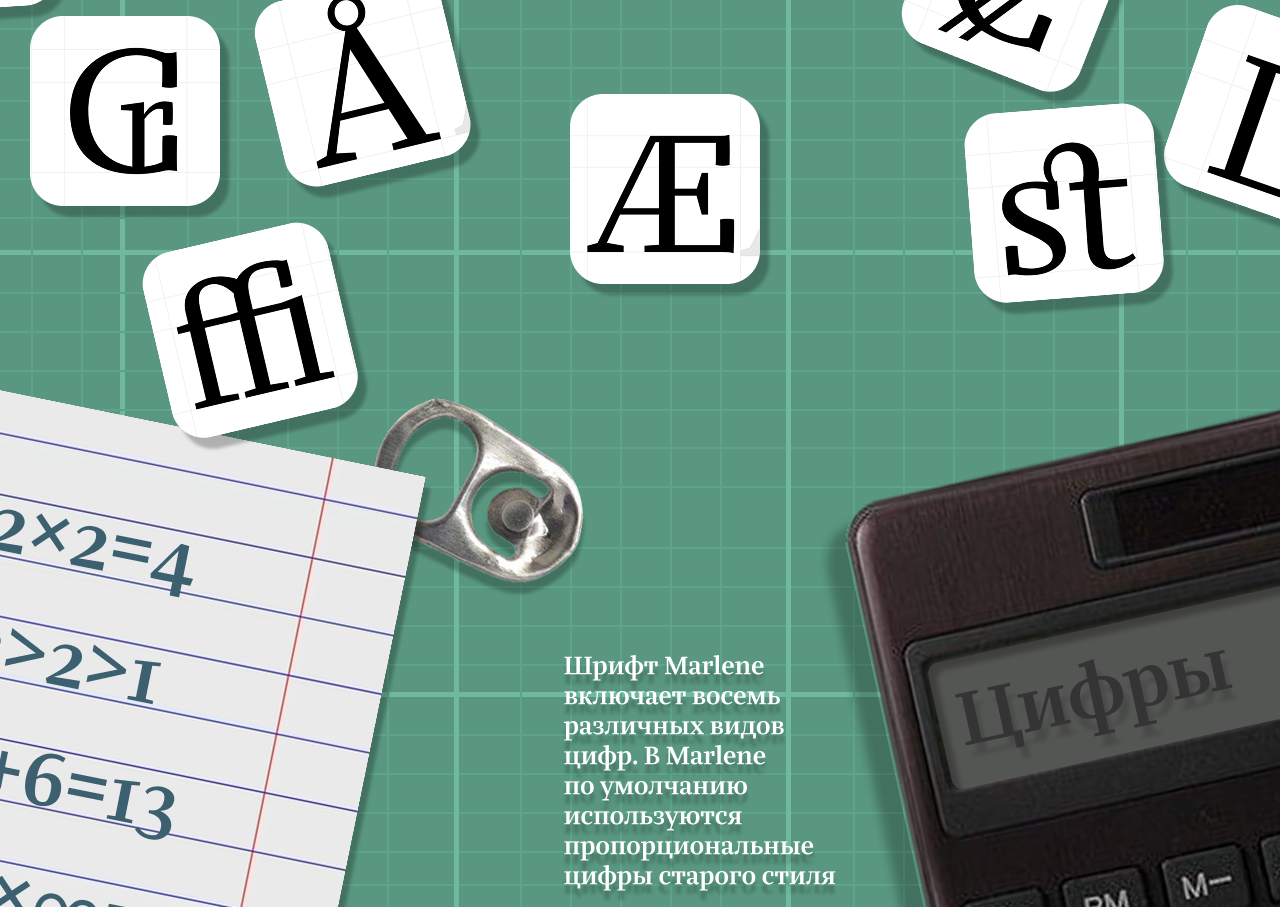
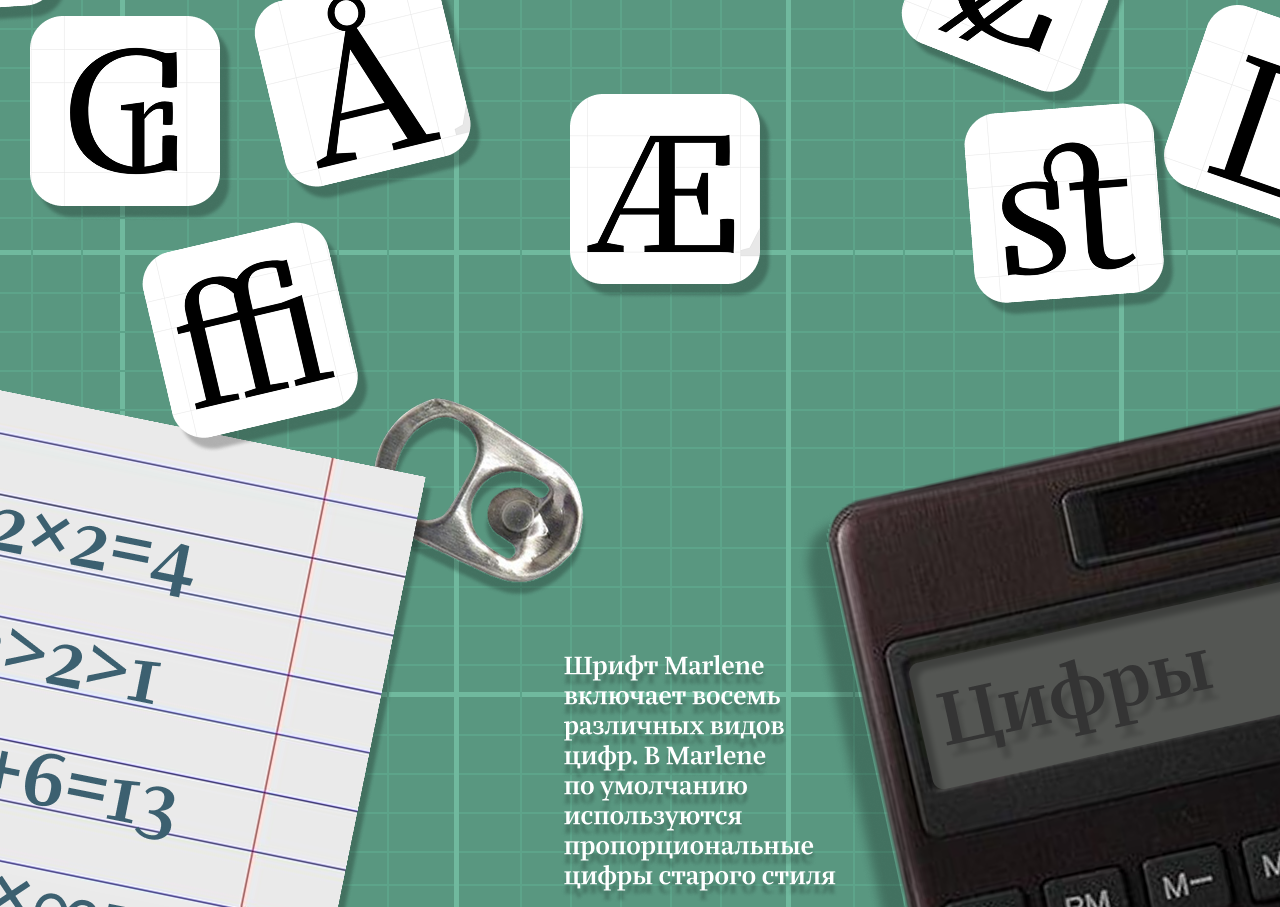
Before and after one commit to zdarzuzz/Marlene_new, a plain HTML site: page index.html in a window 1280 px wide. Shown: the part 9180-10087 px from the top of the page. Drawn offline with Linux system fonts and the light colour scheme.

Commit message:
Update layout.css

```diff
--- a/style_sheets/layout.css
+++ b/style_sheets/layout.css
@@ -457,7 +457,7 @@ body {
 
 #numbers {
   position: absolute;
-  margin: 7700px 0 0 419px;
+  margin: 7700px 0 0 400px;
   z-index: 2;
 }
 
```
